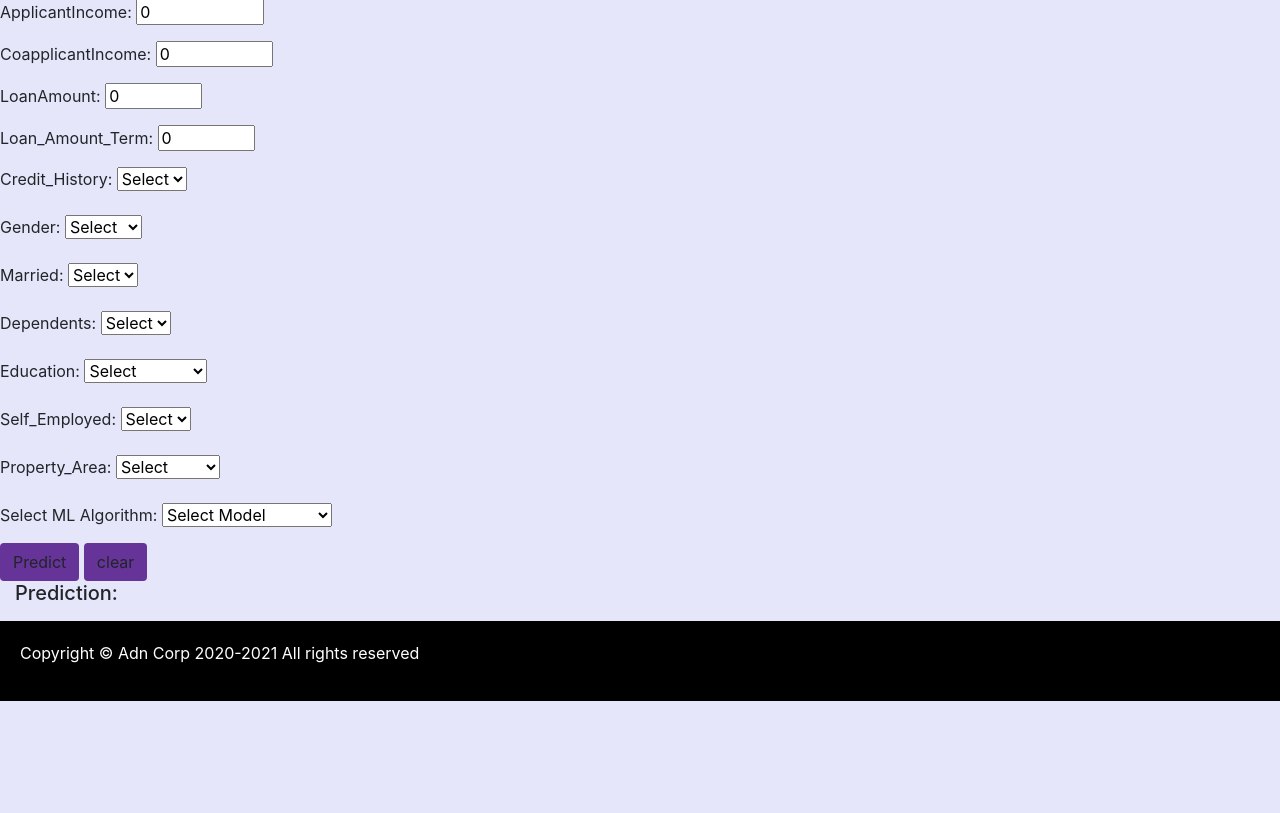
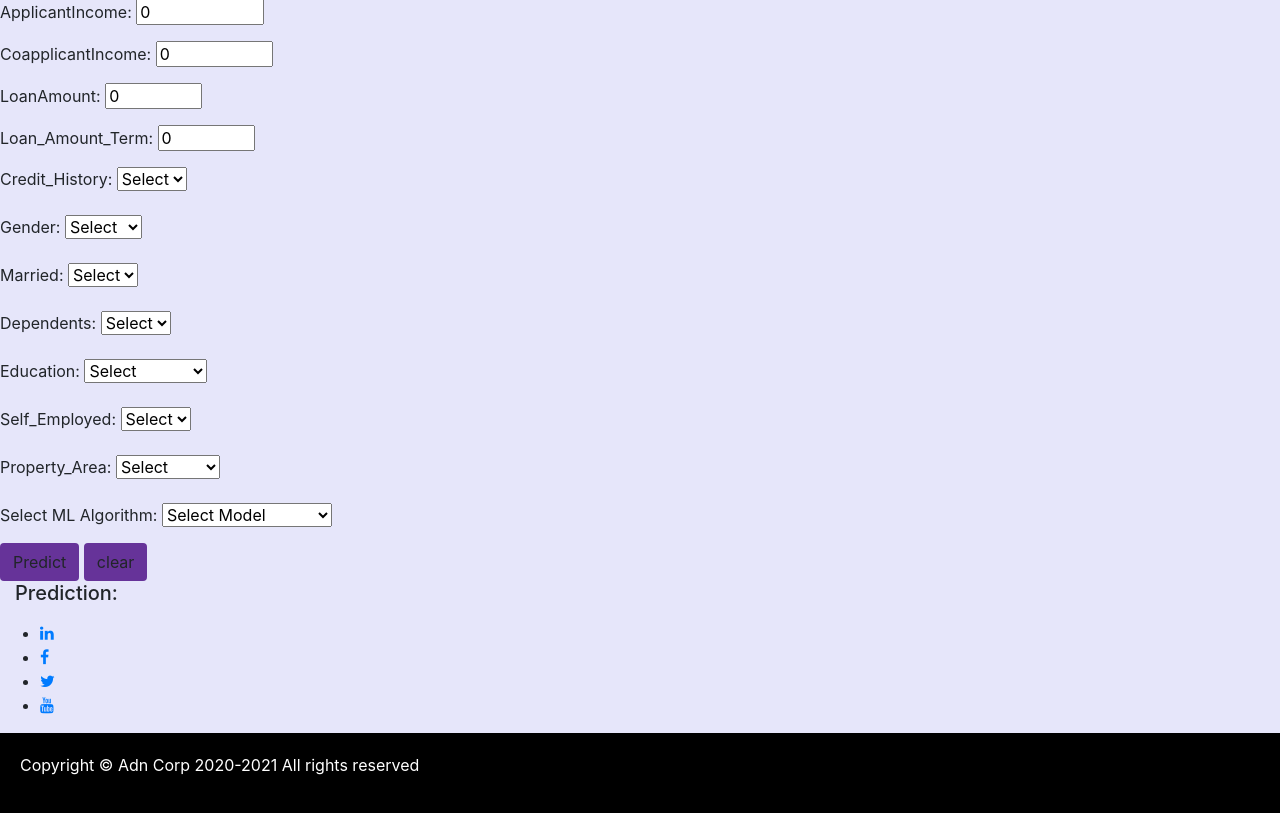
Before and after one commit to benjaminbenteke/app-scoring, a Flask app: page / in a window 1280 px wide. Shown: the part 233-1046 px from the top of the page. Before the commit the page ends 934 px from the top, so only its background shows below. Run offline with Flask 2, Linux system fonts and the light colour scheme; some libraries are stand-ins or nearby versions.

Commit message:
Add files via upload

```diff
--- a/templates/index.html
+++ b/templates/index.html
@@ -217,6 +217,19 @@
 	       <!-- Compiled and minified JavaScript -->
 	<!-- <script src="https://cdnjs.cloudflare.com/ajax/libs/materialize/1.0.0-rc.2/js/ materialize.min.js"></script> -->
 
+	<div id="pied">
+		<!--<p>This is a footer</p>-->
+		<ul>
+			<li> <a href="https://www.linkedin.com/company/adncorp/" target="_blank"><i class="fa fa-linkedin" aria-hidden="true"></i></a></li>
+			<li> <a href="#" target="_blank"><i class="fa fa-facebook" aria-hidden="true"></i></a></li>
+			<li> <a href="" target="_blank"><i class="fa fa-twitter" aria-hidden="true"></i></a></li>
+			<li> <a href="" target="_blank"><i class="fa fa-youtube" aria-hidden="true"></i></a></li>
+			<!--  <li><img src="image/laptop.png"><a href="https://github.com/"></a></li> -->
+			<!--<li> <a href="https://github.com/" target="_blank"><img src="image/laptop.png" width=60px height=60px></a></li> -->
+
+			<!-- target='_blank' c'est pour ouvrir une nouvelle page quand on click sur le lien. -->
+		</ul>
+	</div>
 	<footer>
 		<div>
 			<p>Copyright &copy; Adn Corp 2020-2021 All rights reserved</p>
```
